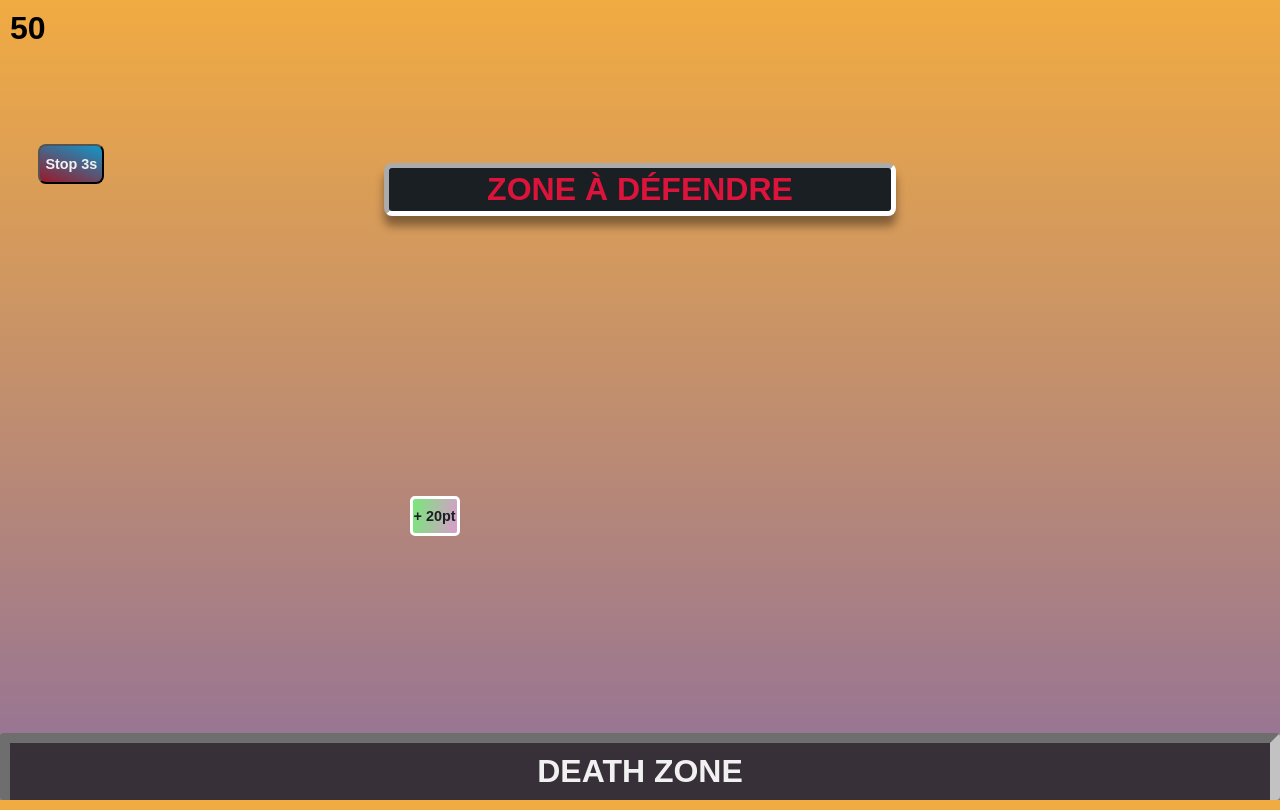
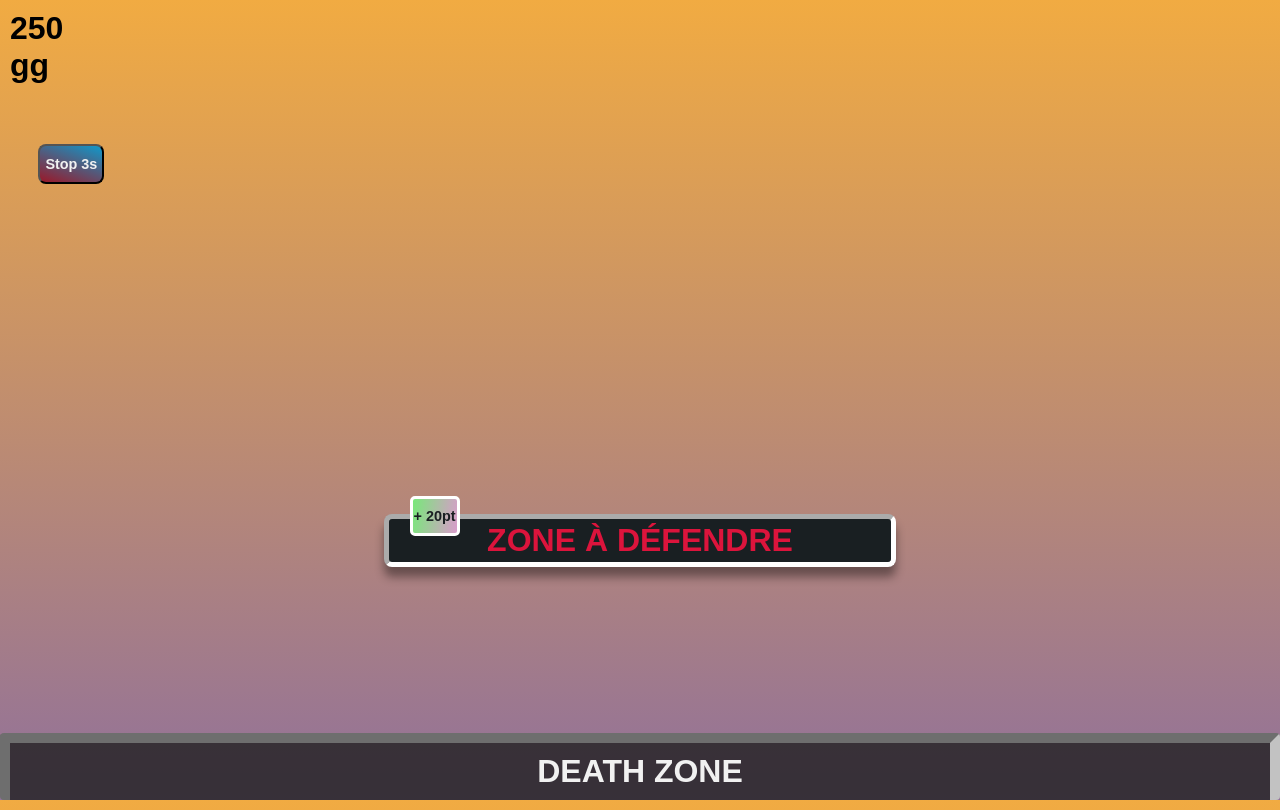
Before and after one commit to DeivysGrail/ClickUp, a React (Vite) app: page / in a window 1280 px wide. Built offline with nearby package versions, Linux system fonts and the light colour scheme; a web font is replaced by a local one.

Commit message:
Update Game.jsx

```diff
--- a/src/Game.jsx
+++ b/src/Game.jsx
@@ -17,7 +17,7 @@ function Game(props) {
     const DEATH_ZONE_REF = useRef(); // Zone à ne pas atteindre
     let [speed, setSpeed] = useState(getRandomSpeed(400, 500))
     const [pixel, setPixel] = useState(1.2)
-    let [score, setScore] = useState(50)
+    let [score, setScore] = useState(250)
     const [highScore, setHighScore] = useState(localStorage.getItem('score'))
     let [translationY, setTranslationY] = useState(0)
     const [fallingTrigger, setFallingTrigger] = useState(true)
@@ -92,7 +92,7 @@ function Game(props) {
         } else if (score >= 130 && score <= 189) {
             setSpeed(getRandomSpeed(200, 210))
         } else if (score >= 190 && score <= 199) {
-            setSpeed(getRandomSpeed(40, 40))
+            setSpeed(getRandomSpeed(30, 40))
         } else if (score >= 200 && score <= 220) {
             setSpeed(getRandomSpeed(200, 310))
         } else if (score >= 221 && score <= 250) {
```
